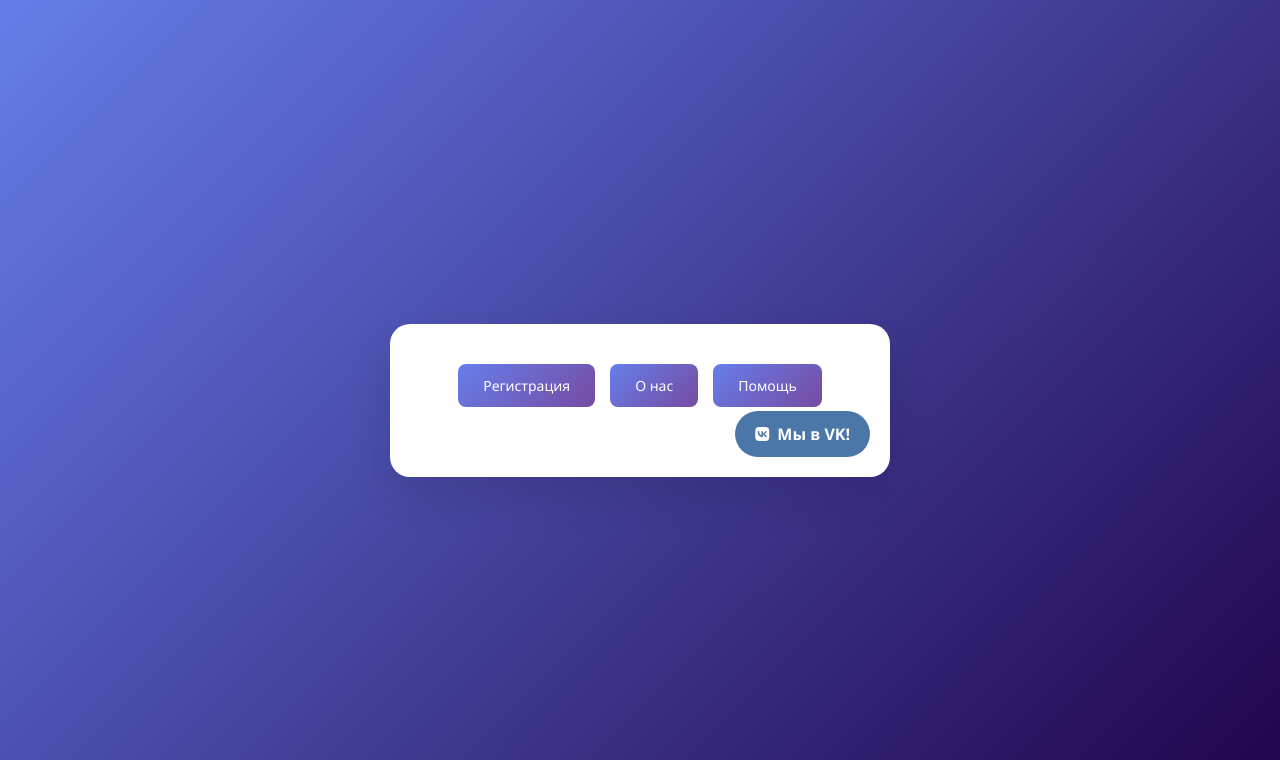
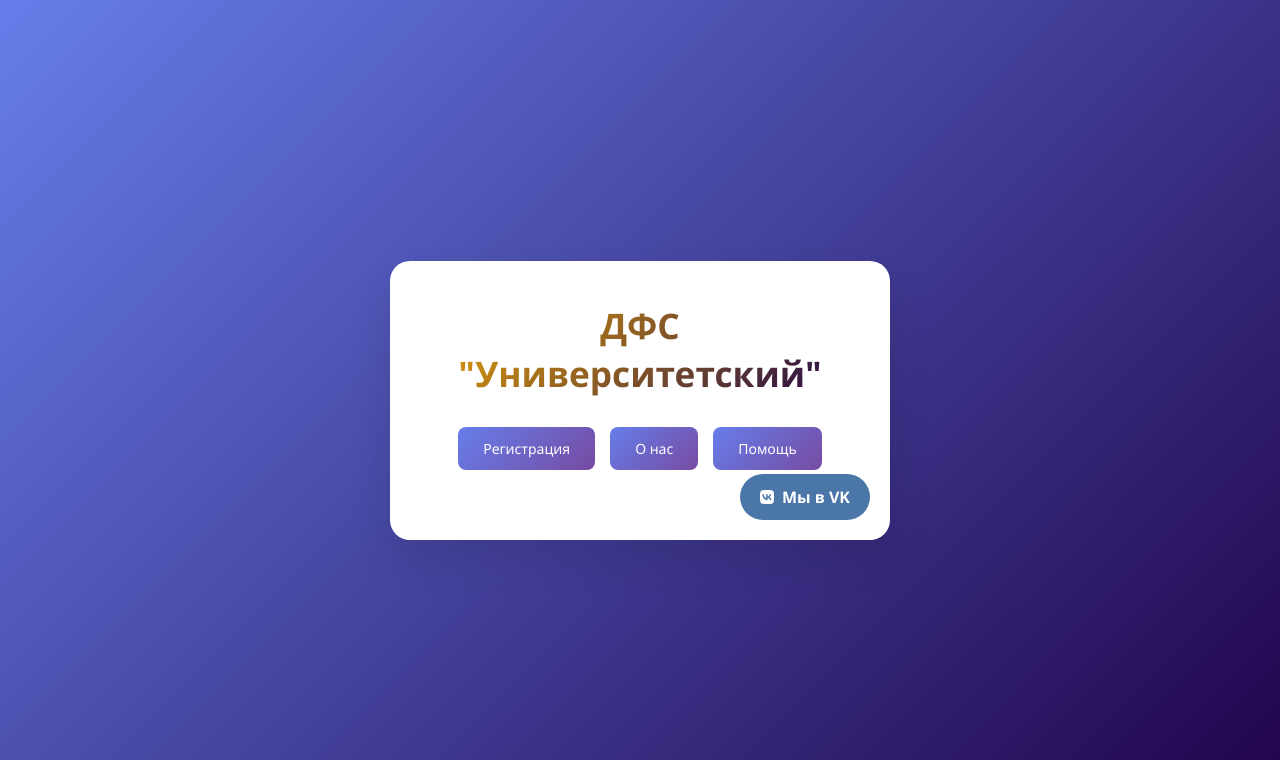
Before and after one commit to MikhailPerevyazko/dfs_django_project, a Django app: page / in a window 1280 px wide. Shown: the top 760 px of the page. Run offline with Django 5.2, Linux system fonts and the light colour scheme.

Commit message:
Добавил надпись

```diff
--- a/mySite/templates/mySite/home.html
+++ b/mySite/templates/mySite/home.html
@@ -8,6 +8,7 @@
 </head>
 <body>
     <div class="container">
+        <h1>ДФС "Университетский"</h1>
         <div class="navigation">
             <a href="/registration" class="nav-btn">Регистрация</a>
             <a href="/about" class="nav-btn">О нас</a>
@@ -16,7 +17,7 @@
         <div class="vk-container">
             <a href="https://vk.com/fc_universitetsky" target="_blank" class="vk-btn">
                 <i class="fab fa-vk"></i>
-                Мы в VK!
+                Мы в VK
             </a>
         </div>
     </div>
```
